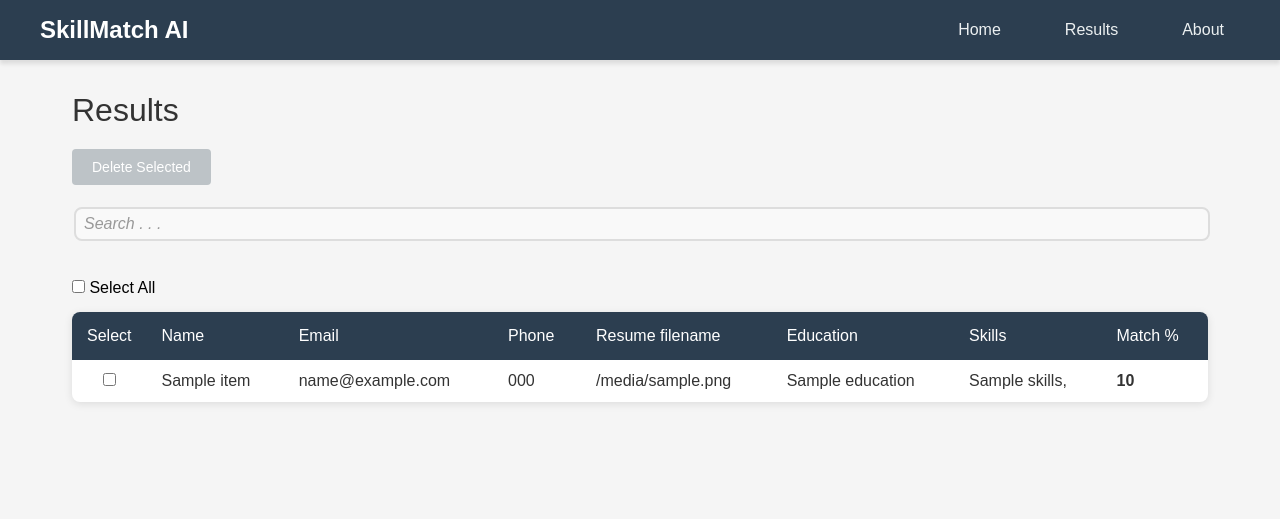
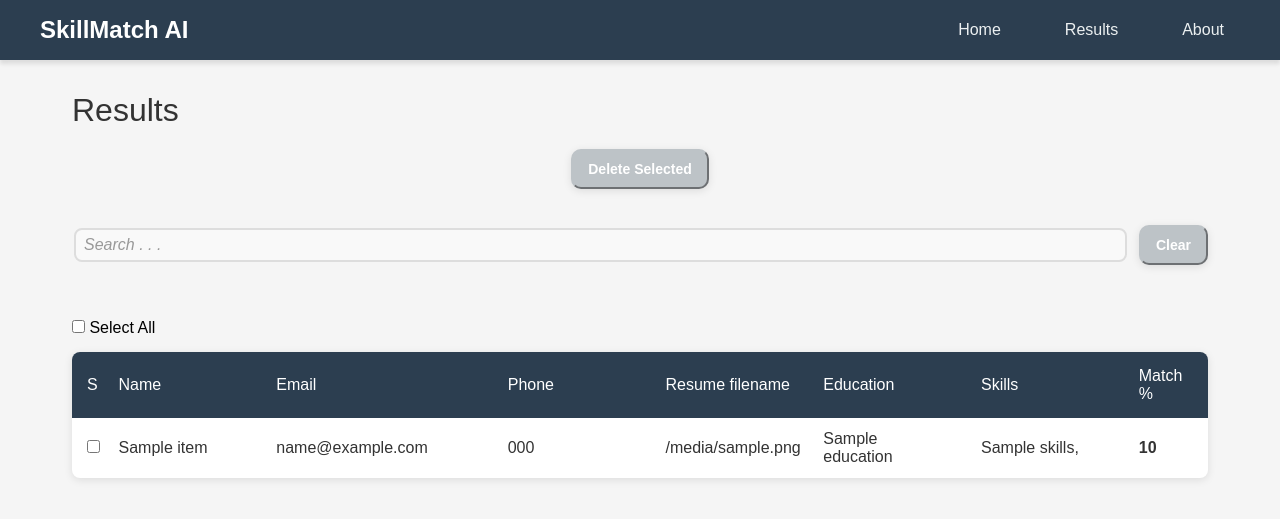
Before and after one commit to Kh4ht/SkillMatch-AI, a Flask app: template web/templates/results.html in a window 1280 px wide. Shown: the top 519 px of the page. Run offline with Flask 3, Linux system fonts and the light colour scheme; the template is opened without the code that fills it: most values are stand-ins (such as "Sample title", 1, 10 or a date in 2020).

Commit message:
added search in results, and style changes.

```diff
--- a/web/static/css/style.css
+++ b/web/static/css/style.css
@@ -3,6 +3,8 @@
 /* Variables */
 :root {
     --nav-hover-color: #0000005b;
+    --btn-color: rgb(62, 134, 62);
+    --btn-bg-color: #bdc3c7;
 }
 
 /* Reset and base styles */
@@ -17,6 +19,51 @@
     font-family: Arial, sans-serif;
     background-color: #f5f5f5;
 }
+
+/*
+    button
+*/
+button {
+    width: auto;
+    color: white;
+    cursor: pointer;
+    background-color: var(--btn-color);
+    transition: 0.2s ease;
+    padding: 10px 15px;
+    box-shadow: 0px 2px 8px rgba(0, 0, 0, 0.1);
+    font-weight: bold;
+    font-size: 14px;
+    border-radius: 10px;
+    border-color: var(--btn-color);
+    /* border: none; */
+
+    /* Center the button within its container */
+    display: block;
+    margin: 0 auto;  /* This centers it horizontally */
+}
+
+button:hover {
+    color: var(--btn-color);
+    background-color: white;
+    transition: 0.3s ease;
+}
+
+button:disabled {
+    color: white;
+    background-color: var(--btn-bg-color);
+    cursor: not-allowed;
+    border-color: var(--btn-bg-color);
+}
+
+button:disabled:hover {
+    color: white;
+    background-color: var(--btn-bg-color);
+    cursor: not-allowed;
+    transition: none;
+}
+
+
+
 
 /* Navigation Bar Styles */
 .navbar {
--- /dev/null
+++ b/web/static/js/utils.js
@@ -0,0 +1,36 @@
+function emptyTextInput(inputElement)
+{
+    if (inputElement & inputElement.value !== undefined)
+    {
+        inputElement.value = '';
+    }
+    else
+    {
+        console.error('Invalid input element provided !')
+    }
+}
+
+function emptyTextInputById(inputId)
+{
+    const inputElement = document.getElementById(inputId);
+
+    if (inputElement)
+    {
+        inputElement.value = '';
+    }
+    else
+    {
+        console.error(`Input element with ID ${inputId} not found`)
+    }
+}
+
+function emptyMultipleInputs(...inputElements)
+{
+    inputElements.forEach(input =>
+    {
+        if (input && input.value !== undefined)
+        {
+            input.value = '';
+        }
+    });
+}
--- a/web/templates/index.html
+++ b/web/templates/index.html
@@ -135,7 +135,7 @@
 
 
             <!-- submit -->
-            <button class="submit-button" type="submit">Analyze Resumes</button>
+            <button type="submit">Analyze Resumes</button>
 
         </form>
     </div>
--- a/web/templates/layout.html
+++ b/web/templates/layout.html
@@ -3,12 +3,17 @@
     <head>
         <meta name="viewport" content="width=device-width, initial-scale=1.0">
 
-        <title>{% block title %}SkillMatch AI{% endblock %}</title>
+        <title>
+            {% block title %}
+                SkillMatch AI
+            {% endblock title %}
+        </title>
 
         <!-- Link to main stylesheet -->
         <link rel="stylesheet" href="{{ url_for('static', filename='css/style.css') }}">
 
-        {% block style %}{% endblock %}
+        {% block style %}
+        {% endblock %}
     </head>
     <body>
         <!-- Navigation Bar -->
@@ -25,8 +30,11 @@
 
         <!-- Main Content -->
         <main class="content">
-            {% block body %}{% endblock %}
+            {% block body %}
+            {% endblock %}
         </main>
 
+        {% block script %}
+        {% endblock script %}
     </body>
 </html>
--- a/web/templates/results.html
+++ b/web/templates/results.html
@@ -12,12 +12,23 @@
 
     table {
         width: 100%;
+        table-layout: fixed; /* forces fixed column widths */
         border-collapse: collapse;
         background-color: white;
         box-shadow: 0 2px 8px rgba(0,0,0,0.1);
         border-radius: 8px;
         overflow: hidden;
     }
+
+    /* Define specific widths for each column */
+    th:nth-child(1), td:nth-child(1) { width: 10px; }   /* Select column */
+    th:nth-child(2), td:nth-child(2) { width: 150px; }  /* Name */
+    th:nth-child(3), td:nth-child(3) { width: 220px; }  /* Email */
+    th:nth-child(4), td:nth-child(4) { width: 150px; }  /* Phone */
+    th:nth-child(5), td:nth-child(5) { width: 150px; }  /* Resume filename */
+    th:nth-child(6), td:nth-child(6) { width: 150px; }  /* Education */
+    th:nth-child(7), td:nth-child(7) { width: 150px; }  /* Skills */
+    th:nth-child(8), td:nth-child(8) { width: 80px; }   /* Match % */
 
     thead {
         background-color: #2c3e50;
@@ -72,22 +83,12 @@
     /* New styles for delete button and checkboxes */
     .delete-btn {
         background-color: #e74c3c;
+        border-color: #e74c3c;
         color: white;
-        border: none;
-        padding: 10px 20px;
-        border-radius: 4px;
-        cursor: pointer;
-        font-size: 14px;
-        margin-bottom: 20px;
     }
-
     .delete-btn:hover {
-        background-color: #c0392b;
-    }
-
-    .delete-btn:disabled {
-        background-color: #bdc3c7;
-        cursor: not-allowed;
+        background-color: white;
+        color: #e74c3c;
     }
 
     .checkbox-col {
@@ -102,6 +103,12 @@
 
     input[type="checkbox"] {
         cursor: pointer;
+    }
+
+    .search-section {
+        display: flex;
+        align-items: center;  /* Vertically centers items */
+        gap: 10px;            /* Adds space between elements */
     }
 </style>
 
@@ -118,9 +125,18 @@
             disabled>
             Delete Selected
     </button>
-    <input type="text"
-           id="search_txt"
-           placeholder="Search . . .">
+
+    <br><br>
+
+    <!-- Search Section -->
+    <div class="search-section">
+        <input type="text"
+               id="search_txt_input"
+               placeholder="Search . . .">
+
+        <button type="button"
+                id="clear_search_btn">Clear</button>
+    </div>
 
 
     <br><br><br>
@@ -139,7 +155,7 @@
         <table>
             <thead>
                 <tr>
-                    <th class="checkbox-col">Select</th>
+                    <th class="checkbox-col">S</th>
                     <th>Name</th>
                     <th>Email</th>
                     <th>Phone</th>
@@ -175,23 +191,136 @@
         </table>
     </form>
 
+{% endblock body %}
+{% block script %}
+
+    <script src="{{ url_for('static', filename='js/utils.js') }}"></script>
+
     <script>
-        function toggleAll(source) {
+        const clearSearchInputBtn = document.getElementById('clear_search_btn');
+        const searchInput = document.getElementById('search_txt_input');
+
+        // Search functionality
+        function searchTable()
+        {
+            const searchTerm = searchInput.value.toLowerCase().trim();
+            const table = document.querySelector('table');
+            const tbody = table.querySelector('tbody');
+            const rows = tbody.querySelectorAll('tr');
+
+            let hasMatches = false;
+
+            rows.forEach(row =>
+            {
+                // Skip the "no results" row
+                if (row.id === 'noResultsRow')
+                    return;
+
+                // Get all text content from the row (excluding the checkbox column)
+                const cells = row.querySelectorAll('td:not(.checkbox-col)');
+                let rowText = '';
+
+                cells.forEach(cell =>
+                {
+                    rowText += cell.textContent.toLowerCase() + ' ';
+                });
+
+                // Check if search term matches any content in the row
+                if (searchTerm === '' || rowText.includes(searchTerm))
+                {
+                    row.style.display = '';  // Show row
+                    hasMatches = true;
+                }
+                else
+                {
+                    row.style.display = 'none';  // Hide row
+                }
+            });
+
+            // Update clear button disabled state
+            clearSearchInputBtn.disabled = searchTerm === '';
+
+            // Optional: Show "no results" message
+            showNoResultsMessage(!hasMatches && searchTerm !== '');
+        }
+
+        function showNoResultsMessage(show)
+        {
+            const table = document.querySelector('table');
+            let noResultsRow = document.getElementById('noResultsRow');
+
+            if (show)
+            {
+                if (!noResultsRow)
+                {
+                    noResultsRow = document.createElement('tr');
+                    noResultsRow.id = 'noResultsRow';
+                    const colspan = document.querySelectorAll('thead th').length;
+                    noResultsRow.innerHTML = `<td colspan="${colspan}" style="text-align: center; padding: 40px;">
+                        No matching candidates found
+                    </td>`;
+                    table.querySelector('tbody').appendChild(noResultsRow);
+                }
+                else
+                {
+                    noResultsRow.style.display = '';
+                }
+            }
+            else if (noResultsRow)
+            {
+                noResultsRow.style.display = 'none';
+            }
+        }
+
+        // Add event listeners when page loads
+        document.addEventListener('DOMContentLoaded', function()
+        {
+            // Search as you type
+            searchInput.addEventListener('input', searchTable);
+
+            // Clear button handler
+            if (clearSearchInputBtn)
+            {
+                clearSearchInputBtn.addEventListener('click', function()
+                {
+                    searchInput.value = '';
+                    searchTable();
+                    searchInput.focus();
+                });
+            }
+
+            // Call searchTable on load to set initial button state
+            searchTable();
+        });
+
+
+
+
+
+
+
+
+        function toggleAll(source)
+        {
             const checkboxes = document.querySelectorAll('input[name="selected_candidates"]');
             checkboxes.forEach(checkbox => checkbox.checked = source.checked);
             updateDeleteButton();
         }
 
-        function updateDeleteButton() {
+        function updateDeleteButton()
+        {
             const checkboxes = document.querySelectorAll('input[name="selected_candidates"]:checked');
             const deleteBtn = document.getElementById('deleteSelected');
             deleteBtn.disabled = checkboxes.length === 0;
         }
 
-        function deleteSelectedRows() {
-            if (confirm('Are you sure you want to delete the selected candidates?')) {
+        function deleteSelectedRows()
+        {
+            if (confirm('Are you sure you want to delete the selected candidates?'))
+            {
                 document.getElementById('deleteForm').submit();
             }
         }
     </script>
-{% endblock %}
+
+{% endblock script %}
```
Also changed, not shown: web/static/css/button_type_submit.css (deleted, +0 -22 lines).
